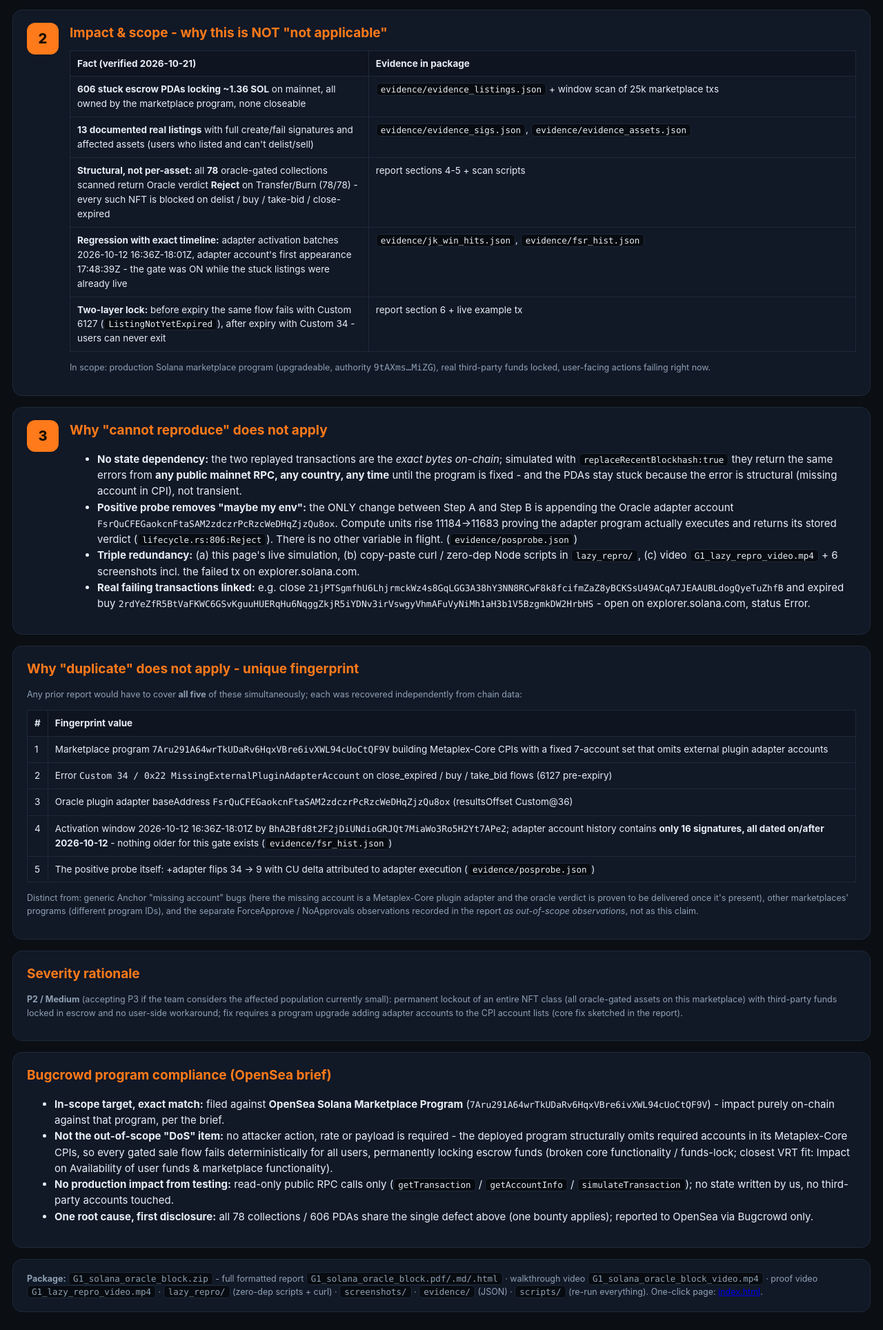
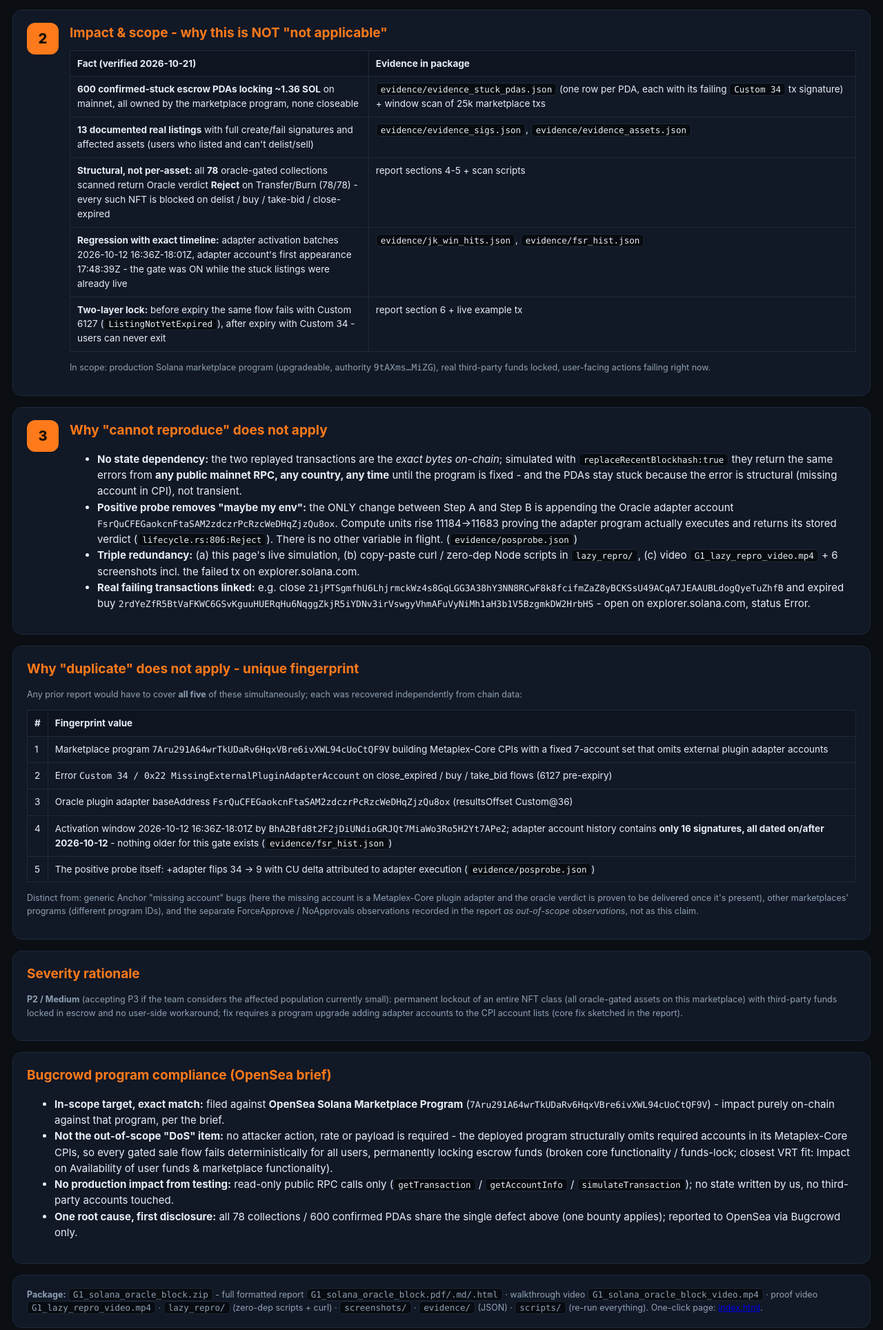
Before and after one commit to jorgehenrique591/g1-solana-oracle, a plain HTML site: page G1_triage_90s.html in a window 1280 px wide. Shown: the part 1095-3023 px from the top of the page at 69% size. Drawn offline with Linux system fonts and the light colour scheme; no server answers.

Commit message:
fix triage PDA count 606 -> confirmed 600; reference evidence_stuck_pdas.json

```diff
--- a/G1_triage_90s.html
+++ b/G1_triage_90s.html
@@ -115,7 +115,7 @@
 <h2>Impact &amp; scope - why this is NOT "not applicable"</h2>
 <table>
 <tr><th style="width:38%">Fact (verified 2026-10-21)</th><th>Evidence in package</th></tr>
-<tr><td><b>606 stuck escrow PDAs locking ~1.36 SOL</b> on mainnet, all owned by the marketplace program, none closeable</td><td><code>evidence/evidence_listings.json</code> + window scan of 25k marketplace txs</td></tr>
+<tr><td><b>600 confirmed-stuck escrow PDAs locking ~1.36 SOL</b> on mainnet, all owned by the marketplace program, none closeable</td><td><code>evidence/evidence_stuck_pdas.json</code> (one row per PDA, each with its failing <code>Custom 34</code> tx signature) + window scan of 25k marketplace txs</td></tr>
 <tr><td><b>13 documented real listings</b> with full create/fail signatures and affected assets (users who listed and can't delist/sell)</td><td><code>evidence/evidence_sigs.json</code>, <code>evidence/evidence_assets.json</code></td></tr>
 <tr><td><b>Structural, not per-asset:</b> all <b>78</b> oracle-gated collections scanned return Oracle verdict <b>Reject</b> on Transfer/Burn (78/78) - every such NFT is blocked on delist / buy / take-bid / close-expired</td><td>report sections 4-5 + scan scripts</td></tr>
 <tr><td><b>Regression with exact timeline:</b> adapter activation batches 2026-10-12 16:36Z-18:01Z, adapter account's first appearance 17:48:39Z - the gate was ON while the stuck listings were already live</td><td><code>evidence/jk_win_hits.json</code>, <code>evidence/fsr_hist.json</code></td></tr>
@@ -162,7 +162,7 @@
 <li><b>In-scope target, exact match:</b> filed against <b>OpenSea Solana Marketplace Program</b> (<span class="mono">7Aru291A64wrTkUDaRv6HqxVBre6ivXWL94cUoCtQF9V</span>) - impact purely on-chain against that program, per the brief.</li>
 <li><b>Not the out-of-scope "DoS" item:</b> no attacker action, rate or payload is required - the deployed program structurally omits required accounts in its Metaplex-Core CPIs, so every gated sale flow fails deterministically for all users, permanently locking escrow funds (broken core functionality / funds-lock; closest VRT fit: Impact on Availability of user funds &amp; marketplace functionality).</li>
 <li><b>No production impact from testing:</b> read-only public RPC calls only (<code>getTransaction</code> / <code>getAccountInfo</code> / <code>simulateTransaction</code>); no state written by us, no third-party accounts touched.</li>
-<li><b>One root cause, first disclosure:</b> all 78 collections / 606 PDAs share the single defect above (one bounty applies); reported to OpenSea via Bugcrowd only.</li>
+<li><b>One root cause, first disclosure:</b> all 78 collections / 600 confirmed PDAs share the single defect above (one bounty applies); reported to OpenSea via Bugcrowd only.</li>
 </ul>
 </div>
 
```
Also changed, not shown: index.html (+1 -1 lines).
